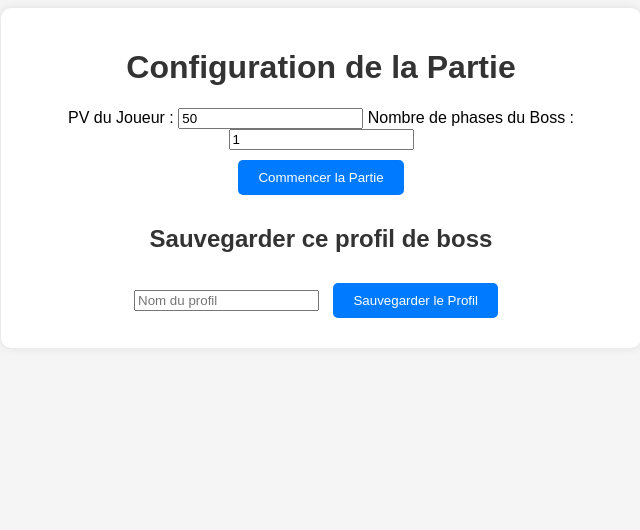
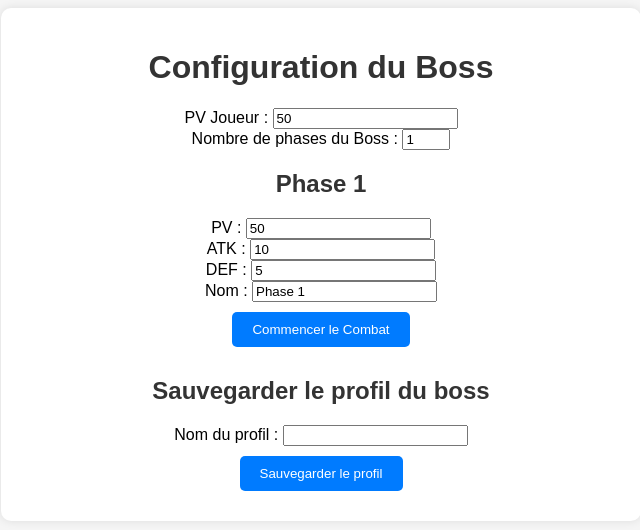
Before and after one commit to Latsfort/Cardgame-pv-, a Flask app: template templates/config.html in a window 1280 px wide. Shown: the top 530 px of the page, without its empty margins (319-959 px from the left). Run offline with Flask 3, Linux system fonts and the light colour scheme; the template is opened without the code that fills it, so the values that code supplies are empty.

Commit message:
ajout de trucs

```diff
--- a/app.py
+++ b/app.py
@@ -109,22 +109,25 @@ def reset():
 
 @app.route('/save_boss_profile', methods=['POST'])
 def save_boss_profile():
-    profile_name = request.form['profile_name']
-    nbr_phases = int(request.form['nbr_phases'])
+    try:
+        profile_name = request.form['profile_name']
+        nbr_phases = int(request.form['nbr_phases'])
 
-    phases = []
-    for i in range(1, nbr_phases + 1):
-        phases.append({
-            'pv': int(request.form[f'pv_phase_{i}']),
-            'atk': int(request.form[f'atk_phase_{i}']),
-            'def': int(request.form[f'def_phase_{i}']),
-            'nom': request.form[f'nom_phase_{i}']
-        })
+        phases = []
+        for i in range(1, nbr_phases + 1):
+            phases.append({
+                'pv': int(request.form[f'pv_phase_{i}']),
+                'atk': int(request.form[f'atk_phase_{i}']),
+                'def': int(request.form[f'def_phase_{i}']),
+                'nom': request.form[f'nom_phase_{i}']
+            })
 
-    boss_profiles[profile_name] = phases
-    save_boss_profiles()
+        boss_profiles[profile_name] = phases
+        save_boss_profiles()
 
-    return jsonify(success=True)
+        return jsonify(success=True)
+    except Exception as e:
+        return jsonify(success=False, error=str(e)), 400
 
 @app.route('/load_boss_profile/<profile_name>', methods=['GET'])
 def load_boss_profile(profile_name):
--- a/templates/config.html
+++ b/templates/config.html
@@ -3,40 +3,54 @@
 <head>
     <meta charset="UTF-8">
     <meta name="viewport" content="width=device-width, initial-scale=1.0">
-    <title>Configuration des PV</title>
+    <title>Configuration du Boss</title>
     <link rel="stylesheet" href="/static/style.css">
 </head>
 <body>
     <div class="container">
-        <h1>Configuration de la Partie</h1>
-        <form method="POST" action="/config">
-            <label for="pv_joueur">PV du Joueur :</label>
-            <input type="number" id="pv_joueur" name="pv_joueur" value="50" min="1" required>
+        <h1>Configuration du Boss</h1>
+
+        <form action="/config" method="POST">
+            <label for="pv_joueur">PV Joueur :</label>
+            <input type="number" id="pv_joueur" name="pv_joueur" value="50" min="1" required><br>
 
             <label for="nbr_phases">Nombre de phases du Boss :</label>
-            <input type="number" id="nbr_phases" name="nbr_phases" value="1" min="1" required>
+            <input type="number" id="nbr_phases" name="nbr_phases" value="1" min="1" max="5" required><br>
 
-            <div id="phases-container"></div>
+            <div id="phases">
+                <h2>Phase 1</h2>
+                <label for="pv_phase_1">PV :</label>
+                <input type="number" id="pv_phase_1" name="pv_phase_1" value="50" min="1" required><br>
+                <label for="atk_phase_1">ATK :</label>
+                <input type="number" id="atk_phase_1" name="atk_phase_1" value="10" min="1" required><br>
+                <label for="def_phase_1">DEF :</label>
+                <input type="number" id="def_phase_1" name="def_phase_1" value="5" min="1" required><br>
+                <label for="nom_phase_1">Nom :</label>
+                <input type="text" id="nom_phase_1" name="nom_phase_1" value="Phase 1" required><br>
+            </div>
 
-            <button type="submit">Commencer la Partie</button>
+            <button type="submit">Commencer le Combat</button>
         </form>
 
-        <!-- Sauvegarder le profil -->
-        <h2>Sauvegarder ce profil de boss</h2>
-        <form method="POST" action="/save_boss_profile">
-            <input type="text" name="profile_name" placeholder="Nom du profil" required>
-            <button type="submit">Sauvegarder le Profil</button>
+        <h2>Sauvegarder le profil du boss</h2>
+        <form id="save-profile-form" method="POST" action="/save_boss_profile">
+            <label for="profile_name">Nom du profil :</label>
+            <input type="text" id="profile_name" name="profile_name" required><br>
+
+            <input type="hidden" id="nbr_phases_hidden" name="nbr_phases">
+            <button type="submit">Sauvegarder le profil</button>
         </form>
 
         <script>
-            document.getElementById('nbr_phases').addEventListener('input', function() {
+            // Dynamique de la configuration des phases
+            document.getElementById('nbr_phases').addEventListener('change', function() {
                 const nbrPhases = parseInt(this.value);
-                const phasesContainer = document.getElementById('phases-container');
+                const phasesContainer = document.getElementById('phases');
                 phasesContainer.innerHTML = '';
 
                 for (let i = 1; i <= nbrPhases; i++) {
                     phasesContainer.innerHTML += `
-                        <h3>Phase ${i}</h3>
+                        <h2>Phase ${i}</h2>
                         <label for="pv_phase_${i}">PV :</label>
                         <input type="number" id="pv_phase_${i}" name="pv_phase_${i}" value="50" min="1" required><br>
                         <label for="atk_phase_${i}">ATK :</label>
@@ -47,6 +61,9 @@
                         <input type="text" id="nom_phase_${i}" name="nom_phase_${i}" value="Phase ${i}" required><br>
                     `;
                 }
+
+                // Mise à jour du nombre de phases pour la sauvegarde
+                document.getElementById('nbr_phases_hidden').value = nbrPhases;
             });
         </script>
     </div>
```
Also changed, not shown: templates/game.html (+63 -1 lines).
